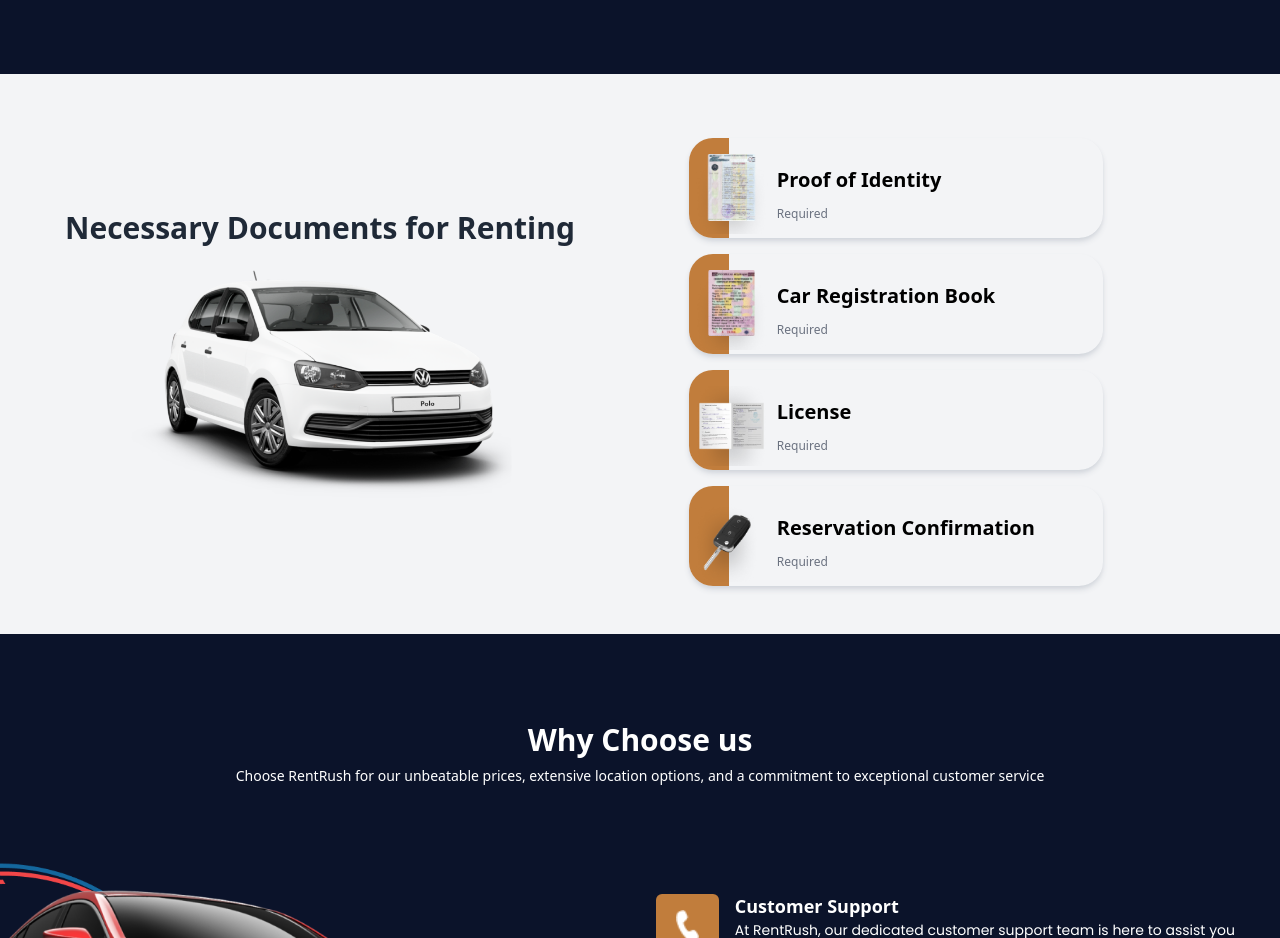
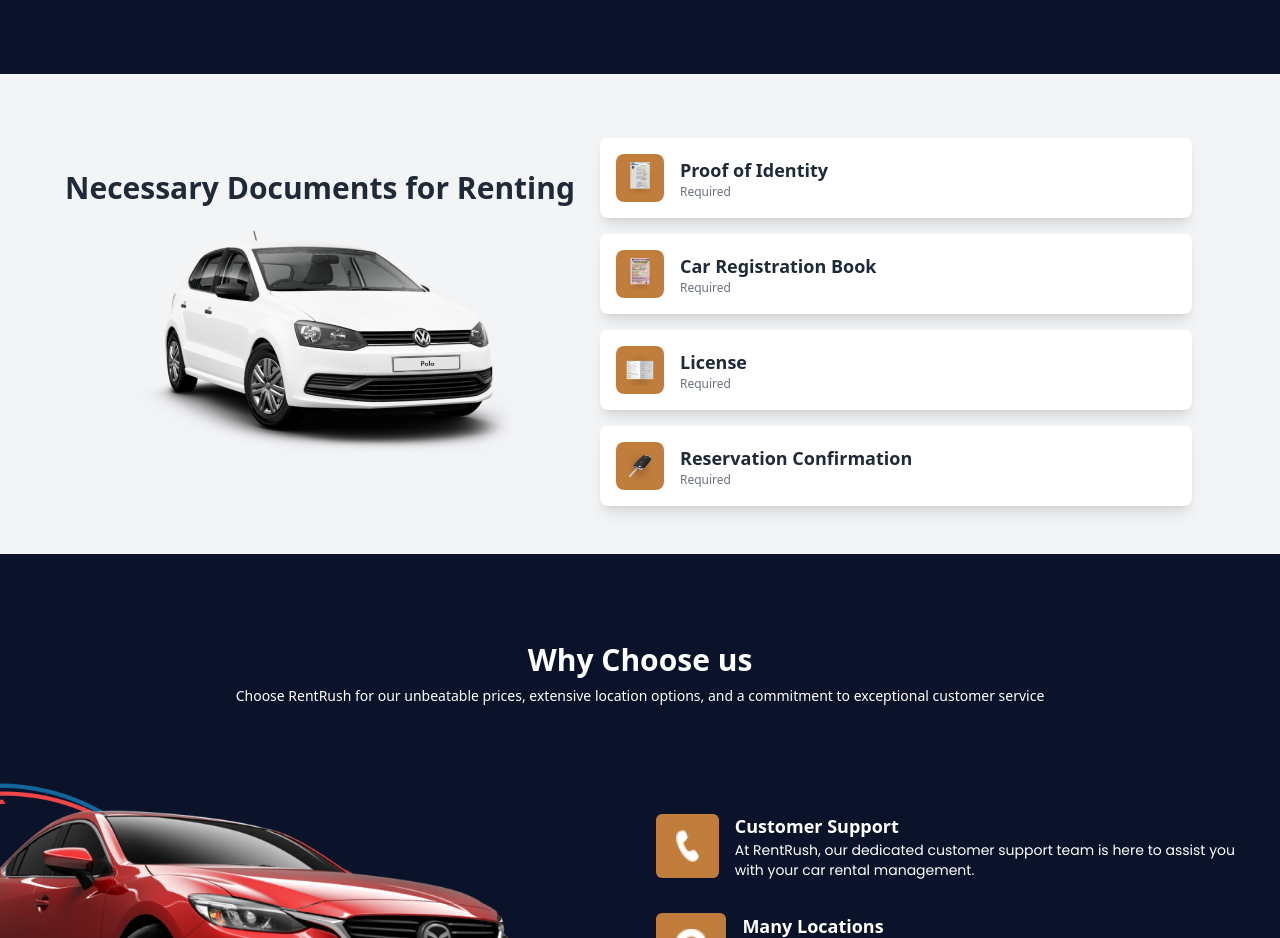
Before and after one commit to DevFawadKhan/RentRush-Front, a React (Vite) app: page / in a window 1280 px wide. Shown: the part 1700-2638 px from the top of the page. Built offline with nearby package versions, Linux system fonts and the light colour scheme.

Commit message:
Update DetailCard.jsx

```diff
--- a/src/components/DetailCard.jsx
+++ b/src/components/DetailCard.jsx
@@ -2,22 +2,19 @@ import React from "react";
 
 function DetailCard({ img, title, requirement }) {
   return (
-    <>
-      <div className="shadow-md shadow-gray-300 mx-auto flex flex-row items-center justify-start gap-8 w-[100%] lg:w-[70%] md:w-[70%] rounded-3xl relative">
-        <div
-          className="w-[40px] h-[100px] bg-[#C17D3C] rounded-l-3xl  "
-        ></div>{" "}
+    <div className="bg-white shadow-lg rounded-lg p-4 flex items-center space-x-4 hover:shadow-xl transition-all">
+      <div className="w-12 h-12 flex items-center justify-center bg-[#C17D3C] rounded-lg">
         <img
           src={`/src/assets/requirements/${img}.png`}
-          className="absolute left-1 h-[80px] top-4"
-          alt=""
+          className="w-8 h-8"
+          alt={title}
         />
-        <div className="pl-4 ">
-          <h1 className="text-xl py-3 font-bold">{title}</h1>
-          <p className="text-xs text-gray-500">{requirement}</p>
-        </div>
       </div>
-    </>
+      <div>
+        <h2 className="text-lg font-bold text-gray-800">{title}</h2>
+        <p className="text-xs text-gray-500">{requirement}</p>
+      </div>
+    </div>
   );
 }
 
```
